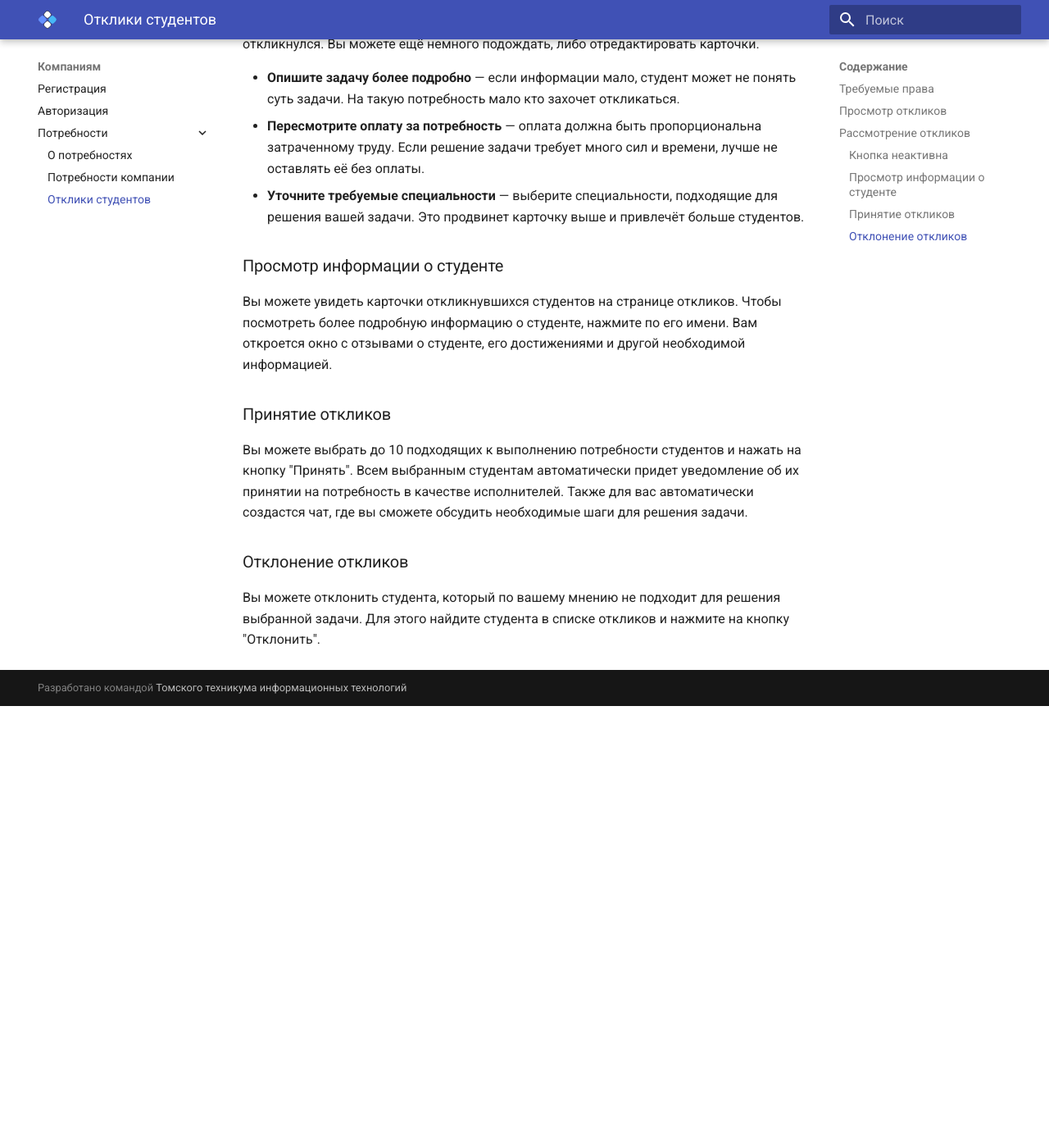
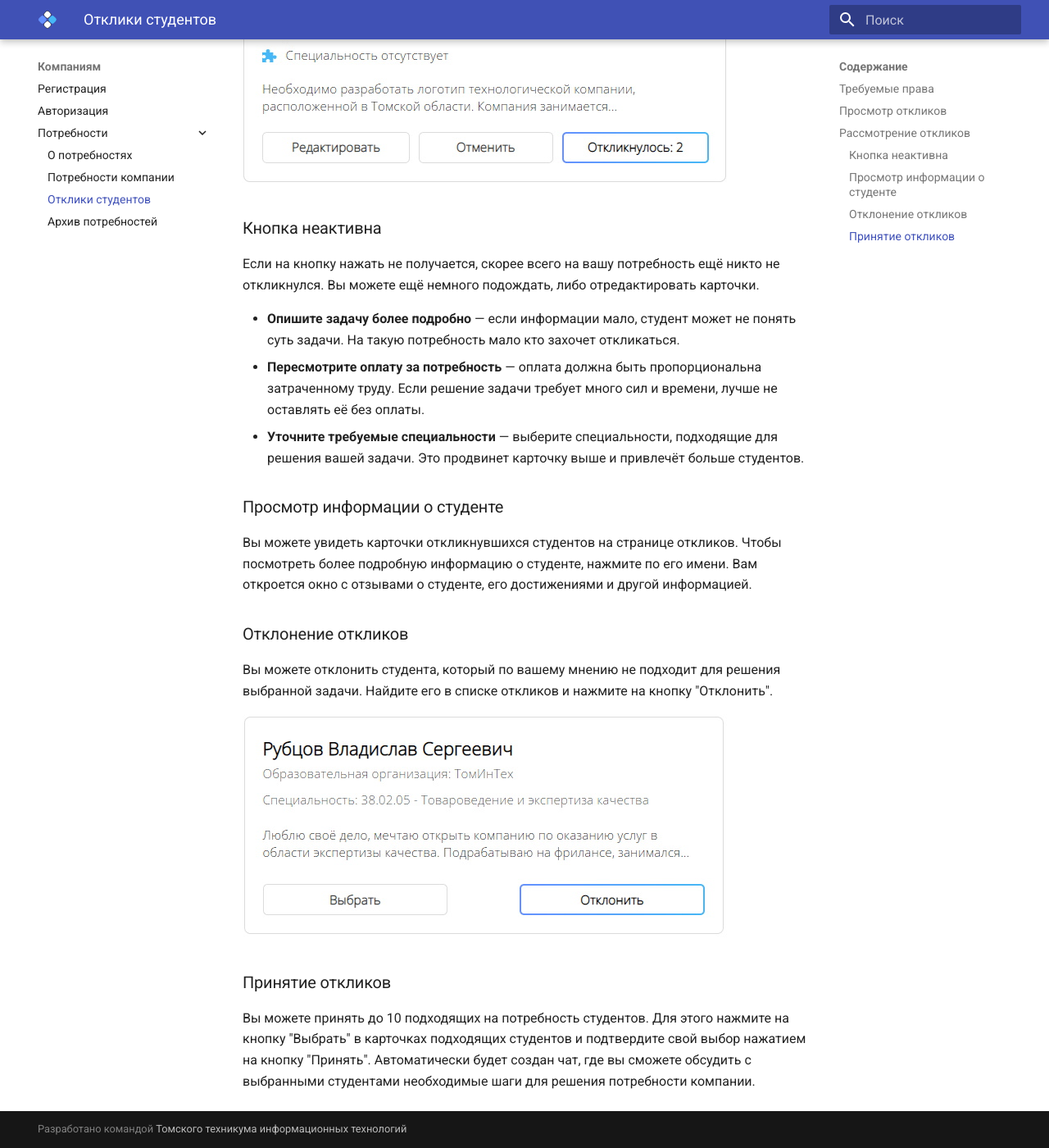
Before and after one commit to tomtit-tomsk/cluster_guide, an MkDocs documentation site: the page built from docs/Компаниям/Потребности/Отклики.md, in a window 1280 px wide and 1400 px high, scrolled down 770 px. Shown: the whole window at 82% size. Built offline with MkDocs 1.6.1 and Material for MkDocs 9.7.7, drawn with Linux system fonts in a browser that asks for light colours; before the commit the page ends 1631 px from its top, so only the background shows below that.

Commit message:
add new blocks

```diff
--- a/docs/Компаниям/Потребности/Отклики.md
+++ b/docs/Компаниям/Потребности/Отклики.md
@@ -19,10 +19,12 @@
 - **Уточните требуемые специальности** — выберите специальности, подходящие для решения вашей задачи. Это продвинет карточку выше и привлечёт больше студентов.
 
 ### Просмотр информации о студенте
-Вы можете увидеть карточки откликнувшихся студентов на странице откликов. Чтобы посмотреть более подробную информацию о студенте, нажмите по его имени. Вам откроется окно с отзывами о студенте, его достижениями и другой необходимой информацией.
+Вы можете увидеть карточки откликнувшихся студентов на странице откликов. Чтобы посмотреть более подробную информацию о студенте, нажмите по его имени. Вам откроется окно с отзывами о студенте, его достижениями и другой информацией.
+
+### Отклонение откликов
+Вы можете отклонить студента, который по вашему мнению не подходит для решения выбранной задачи. Найдите его в списке откликов и нажмите на кнопку "Отклонить".
+
+![КнопкаОтклонения.jpg](../files/КнопкаОтклонения.jpg)
 
 ### Принятие откликов
-Вы можете выбрать до 10 подходящих к выполнению потребности студентов и нажать на кнопку "Принять". Всем выбранным студентам автоматически придет уведомление об их принятии на потребность в качестве исполнителей. Также для вас автоматически создастся чат, где вы сможете обсудить необходимые шаги для решения задачи.
-
-### Отклонение откликов
-Вы можете отклонить студента, который по вашему мнению не подходит для решения выбранной задачи. Для этого найдите студента в списке откликов и нажмите на кнопку "Отклонить".
+Вы можете принять до 10 подходящих на потребность студентов. Для этого нажмите на кнопку "Выбрать" в карточках подходящих студентов и подтвердите свой выбор нажатием на кнопку "Принять". Автоматически будет создан чат, где вы сможете обсудить с выбранными студентами необходимые шаги для решения потребности компании.
--- a/mkdocs.yml
+++ b/mkdocs.yml
@@ -27,6 +27,7 @@ nav:
       - О потребностях: Компаниям/Потребности/index.md
       - Потребности компании: Компаниям/Потребности/Потребности.md
       - Отклики студентов: Компаниям/Потребности/Отклики.md
+      - Архив потребностей: Компаниям/Потребности/Архив.md
   - Образовательным учреждениям:
     - Регистрация: Образовательным учреждениям/index.md
     - Авторизация: Образовательным учреждениям/Авторизация.md
@@ -34,7 +35,9 @@ nav:
     - Регистрация: Студентам/index.md
     - Авторизация: Студентам/Авторизация.md
     - Потребности:
+      - О потребностях: Студентам/Потребности/index.md
       - Просмотр потребностей: Студентам/Потребности/Потребности.md
+      - Отклик на потребности: Студентам/Потребности/Отклик.md
 
 extra_css:
   - _css/style.css
```
Also changed, not shown: docs/Компаниям/Потребности/index.md (+1 -1 lines), docs/Компаниям/Потребности/Архив.md (added, +16 -0 lines), docs/Студентам/Потребности/index.md (added, +25 -0 lines), docs/Студентам/Потребности/Отклик.md (added, +13 -0 lines), docs/Студентам/Потребности/Потребности.md (+7 -1 lines), docs/files/ВкладкаПотребности.jpg (renamed from docs/Компаниям/files/Вкладки.jpg), docs/Компаниям/files/КнопкаВозобновления.png (added), docs/Компаниям/files/КнопкаОткликов.jpg (added), docs/Компаниям/files/КнопкаОтклонения.jpg (added), docs/Компаниям/files/КнопкаПодробнее.png (added), docs/Компаниям/files/МенюАрхиваПотребностей.png (added), docs/Студентам/files/КнопкаОткликнуться.png (added).
